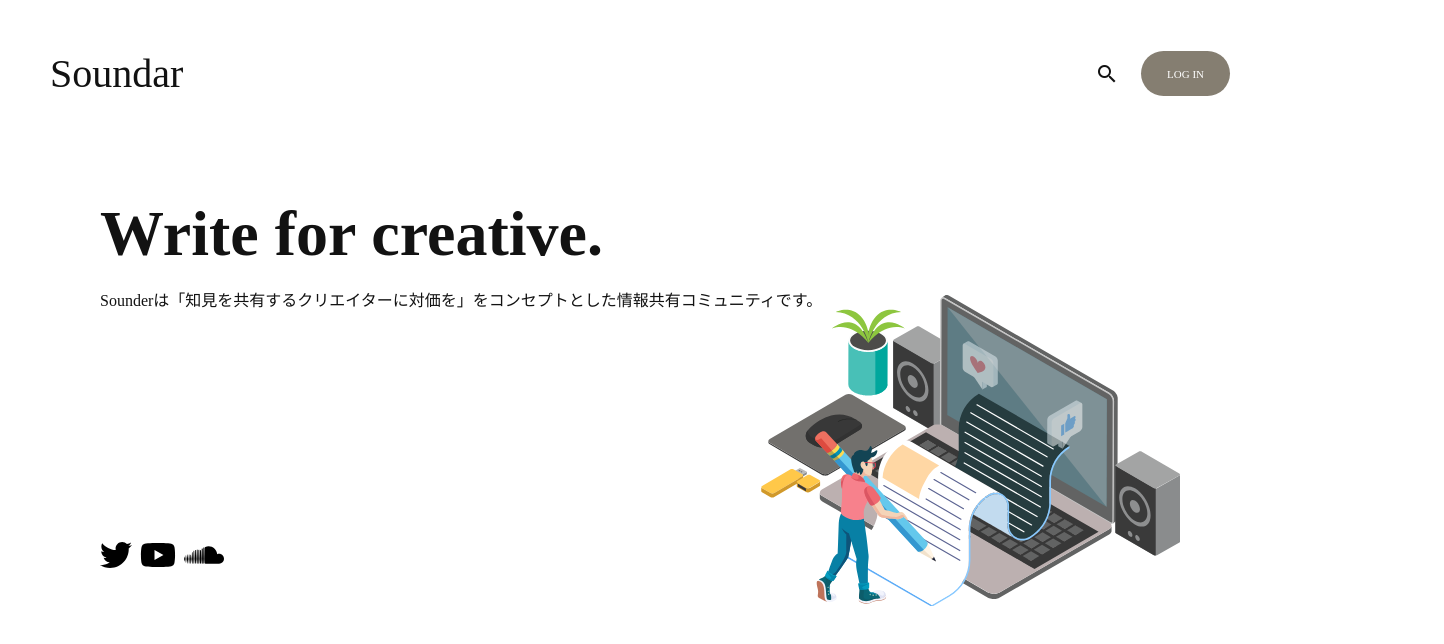
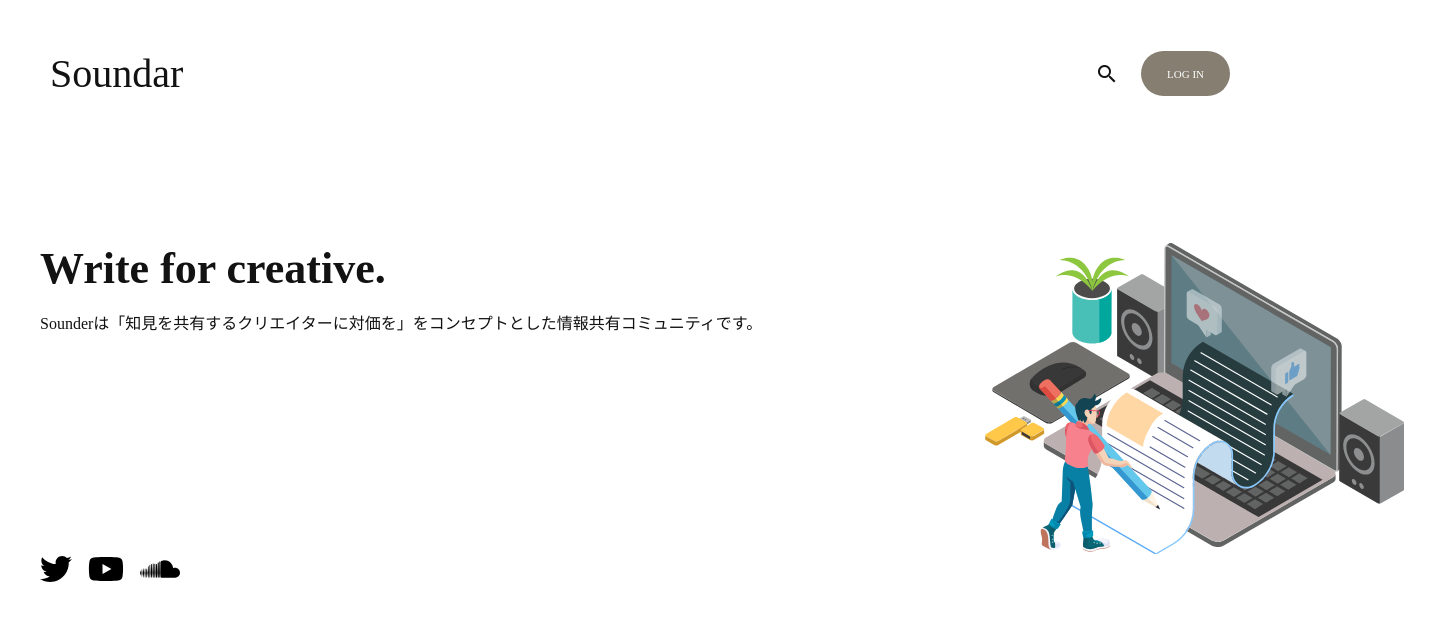
Before and after one commit to camp-team/Soundar, an Angular app: page / in a window 1280 px wide. Shown: the top 644 px of the page, 1444 px wide, since content can reach past the window. Built offline with nearby package versions, Linux system fonts and the light colour scheme.

Commit message:
fix(top-component): top-hero-component codefix #35

```diff
--- a/src/app/top-hero/top-hero.component.html
+++ b/src/app/top-hero/top-hero.component.html
@@ -1,21 +1,20 @@
 <div class="top-hero">
-
-
-   <div class="main-visual">
-     <div class="main-title">
-       <h2>Write for creative.</h2>
-       <p>Sounderは「知見を共有するクリエイターに対価を」をコンセプトとした情報共有コミュニティです。</p>
-     </div>
-     <div class="main-image">
-      <img src="assets/images/hero-image.svg" alt="">
-     </div>
-   </div>
-   <div class="top-socials">
-     <img  src="assets/images/twitter.svg" alt="">
-     <img  src="assets/images/youtube.svg" alt="">
-     <img  src="assets/images/soundcloud.svg" alt="">
-
-   </div>
-
-
+  <div class="wrapper">
+    <div class="main">
+      <div class="main__title">
+        <h2>Write for creative.</h2>
+        <p>
+          Sounderは「知見を共有するクリエイターに対価を」をコンセプトとした情報共有コミュニティです。
+        </p>
+      </div>
+      <div class="main__image">
+        <img src="assets/images/hero-image.svg" alt="" />
+      </div>
+      <div class="main__socials">
+        <img src="assets/images/twitter.svg" alt="" />
+        <img src="assets/images/youtube.svg" alt="" />
+        <img src="assets/images/soundcloud.svg" alt="" />
+      </div>
+    </div>
   </div>
+</div>
--- a/src/app/top-hero/top-hero.component.scss
+++ b/src/app/top-hero/top-hero.component.scss
@@ -1,40 +1,44 @@
-
 .top-hero {
   width: 100%;
-  height: 456px;
+  height: 515px;
   color: #121212;
 }
-.main-visual {
+.wrapper {
+  padding: 96px 40px;
+  width: 1364px;
+  margin: 0 auto;
+}
+.main {
   height: 342px;
-  margin: 0 100px 0 100px;
-  padding-top: 50px;
+  //width: 1364px;
+  //margin: 0 auto;
+  position: relative;
 }
-.main-title {
+.main__title {
   width: 726px;
-  height: 98px;
+  height: 84px;
   float: left;
 }
-.main-image {
+.main__title h2 {
+  margin: 0;
+  font-size: 44px;
+  font-family: Skia;
+}
+.main__title p {
+  font-size: 16px;
+  margin: 16px 0 0 0;
+  font-family: Skia;
+}
+.main__image {
   float: right;
   width: 420px;
-  height: 342px;
 }
-.top-socials {
-  width: 216px;
+.main__socials {
   height: 32px;
-  margin-left: 100px;
+  position: absolute;
+  bottom: 0;
 }
-.top-socials img{
+.main__socials img {
   height: 32px;
-  margin-right: 8px;
+  margin-right: 16px;
 }
-h2 {
-  margin: 0;
-  font-size: 64px;
-  font-family: Skia;
-}
-p {
-  font-size: 16px;
-  margin: 16px 0;
-  font-family: Skia;
-}
```
